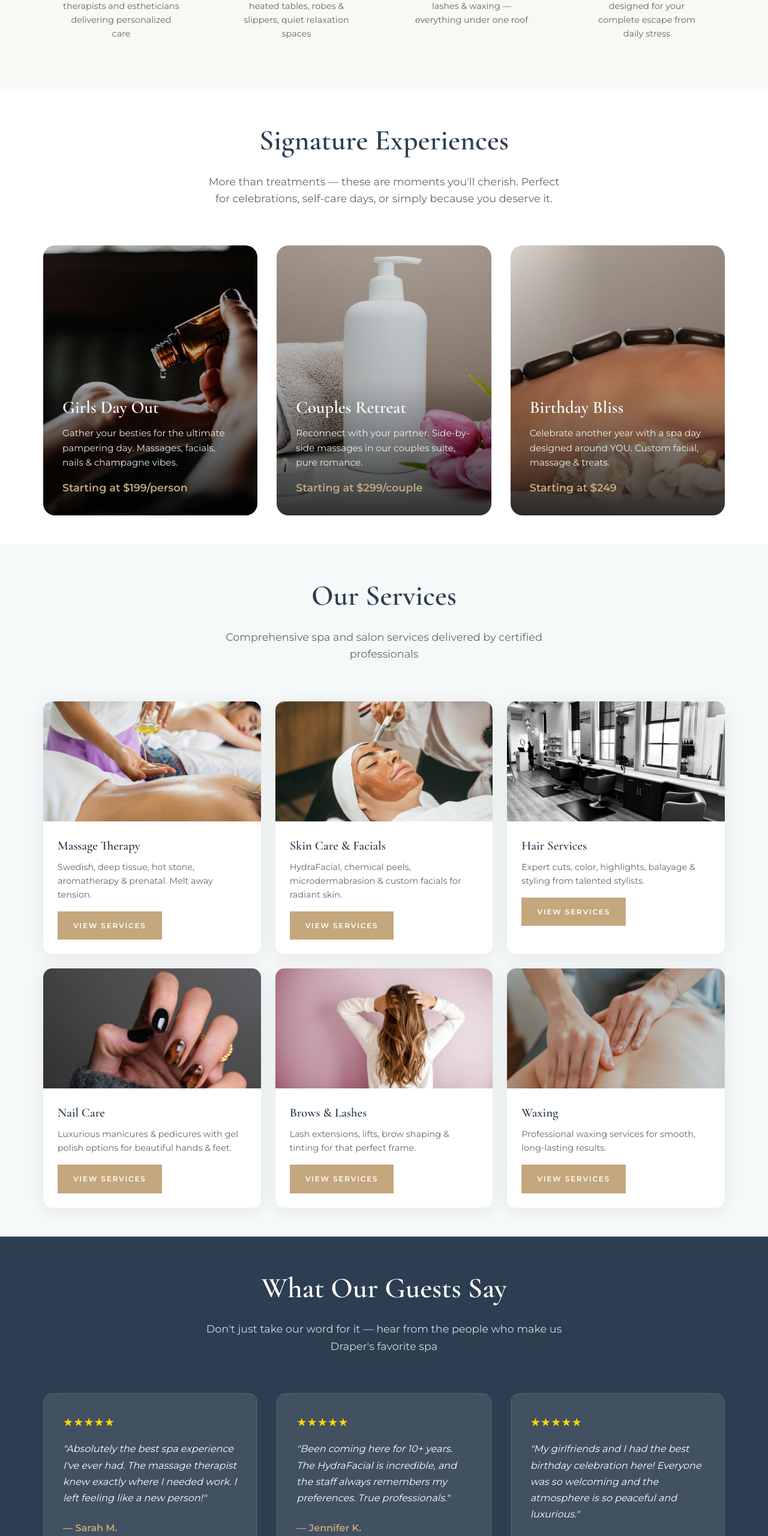
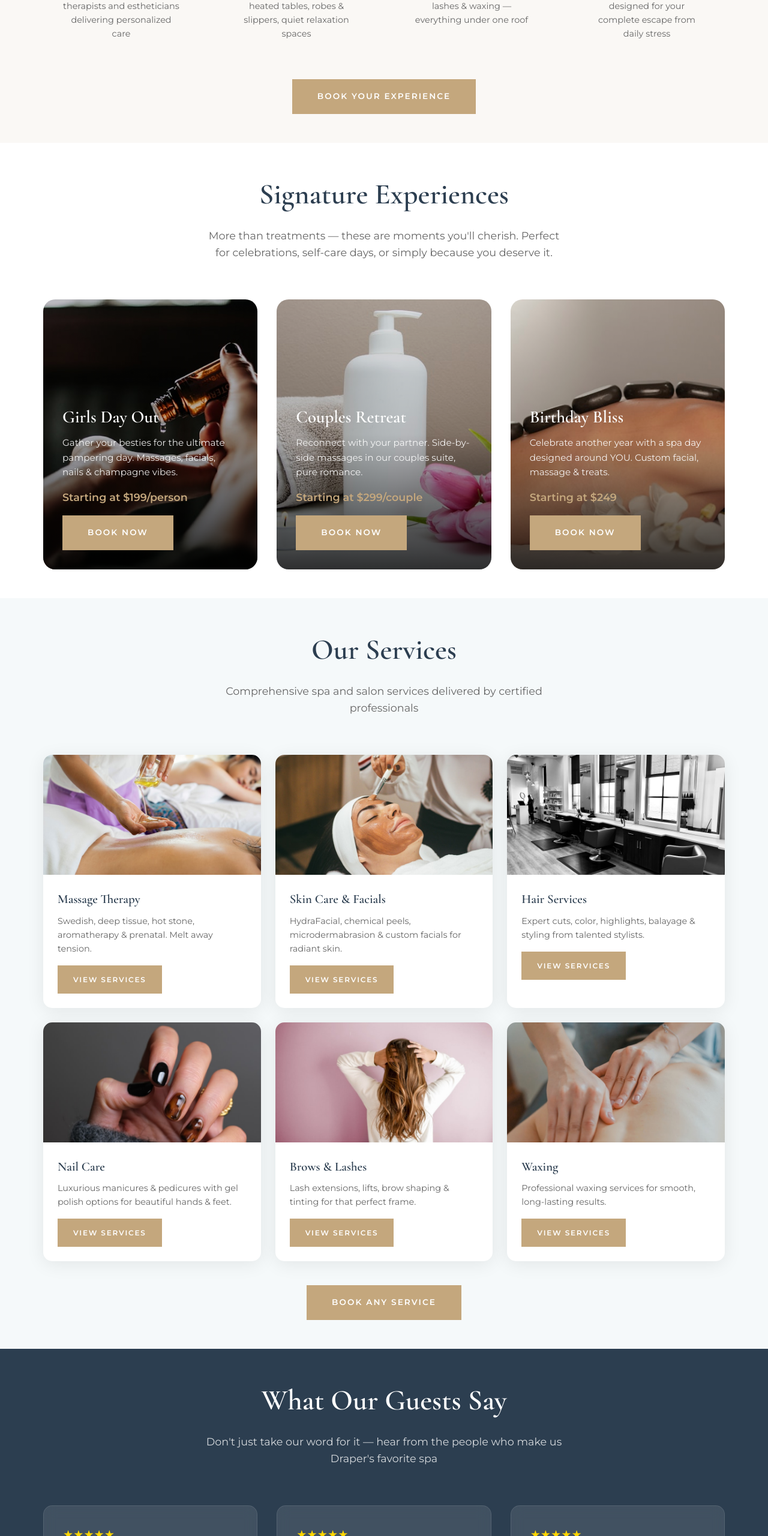
Before and after one commit to Gull-Stack/falling-waters-spa, a plain HTML site: page index.html in a window 1280 px wide. Shown: the part 940-3500 px from the top of the page at 60% size. Drawn offline with nearby package versions, Linux system fonts and the light colour scheme.

Commit message:
Add CTAs to every section - value props, experiences, services, testimonials, TAC

```diff
--- a/index.html
+++ b/index.html
@@ -810,6 +810,9 @@
           <p>Tranquil environment designed for your complete escape from daily stress</p>
         </div>
       </div>
+      <div style="text-align: center; margin-top: 2rem;">
+        <a href="https://go.booker.com/#/location/fallingwaters" class="btn">Book Your Experience</a>
+      </div>
     </div>
   </section>
 
@@ -828,6 +831,7 @@
             <h3>Girls Day Out</h3>
             <p>Gather your besties for the ultimate pampering day. Massages, facials, nails & champagne vibes.</p>
             <span class="experience-price">Starting at $199/person</span>
+            <a href="https://go.booker.com/#/location/fallingwaters" class="btn" style="margin-top: 1rem; display: inline-block;">Book Now</a>
           </div>
         </div>
         <div class="experience-card">
@@ -837,6 +841,7 @@
             <h3>Couples Retreat</h3>
             <p>Reconnect with your partner. Side-by-side massages in our couples suite, pure romance.</p>
             <span class="experience-price">Starting at $299/couple</span>
+            <a href="https://go.booker.com/#/location/fallingwaters" class="btn" style="margin-top: 1rem; display: inline-block;">Book Now</a>
           </div>
         </div>
         <div class="experience-card">
@@ -846,6 +851,7 @@
             <h3>Birthday Bliss</h3>
             <p>Celebrate another year with a spa day designed around YOU. Custom facial, massage & treats.</p>
             <span class="experience-price">Starting at $249</span>
+            <a href="https://go.booker.com/#/location/fallingwaters" class="btn" style="margin-top: 1rem; display: inline-block;">Book Now</a>
           </div>
         </div>
       </div>
@@ -921,6 +927,9 @@
           </div>
         </div>
       </div>
+      <div style="text-align: center; margin-top: 2.5rem;">
+        <a href="https://go.booker.com/#/location/fallingwaters" class="btn">Book Any Service</a>
+      </div>
     </div>
   </section>
 
@@ -948,6 +957,9 @@
           <span class="testimonial-author">— Michelle T.</span>
         </div>
       </div>
+      <div style="text-align: center; margin-top: 2.5rem;">
+        <a href="https://go.booker.com/#/location/fallingwaters" class="btn btn-outline">Join Our Happy Guests</a>
+      </div>
     </div>
   </section>
 
@@ -960,6 +972,7 @@
         <p>As a TAC member, you're part of the family. Enjoy exclusive savings on all spa & salon services.</p>
         <div class="tac-discount">10% OFF</div>
         <p style="font-size: 0.9rem; margin-top: 1rem;">All services, every visit. Just mention your membership at booking.</p>
+        <a href="https://go.booker.com/#/location/fallingwaters" class="btn" style="margin-top: 1.5rem;">Book with TAC Discount</a>
       </div>
     </div>
   </section>
```
